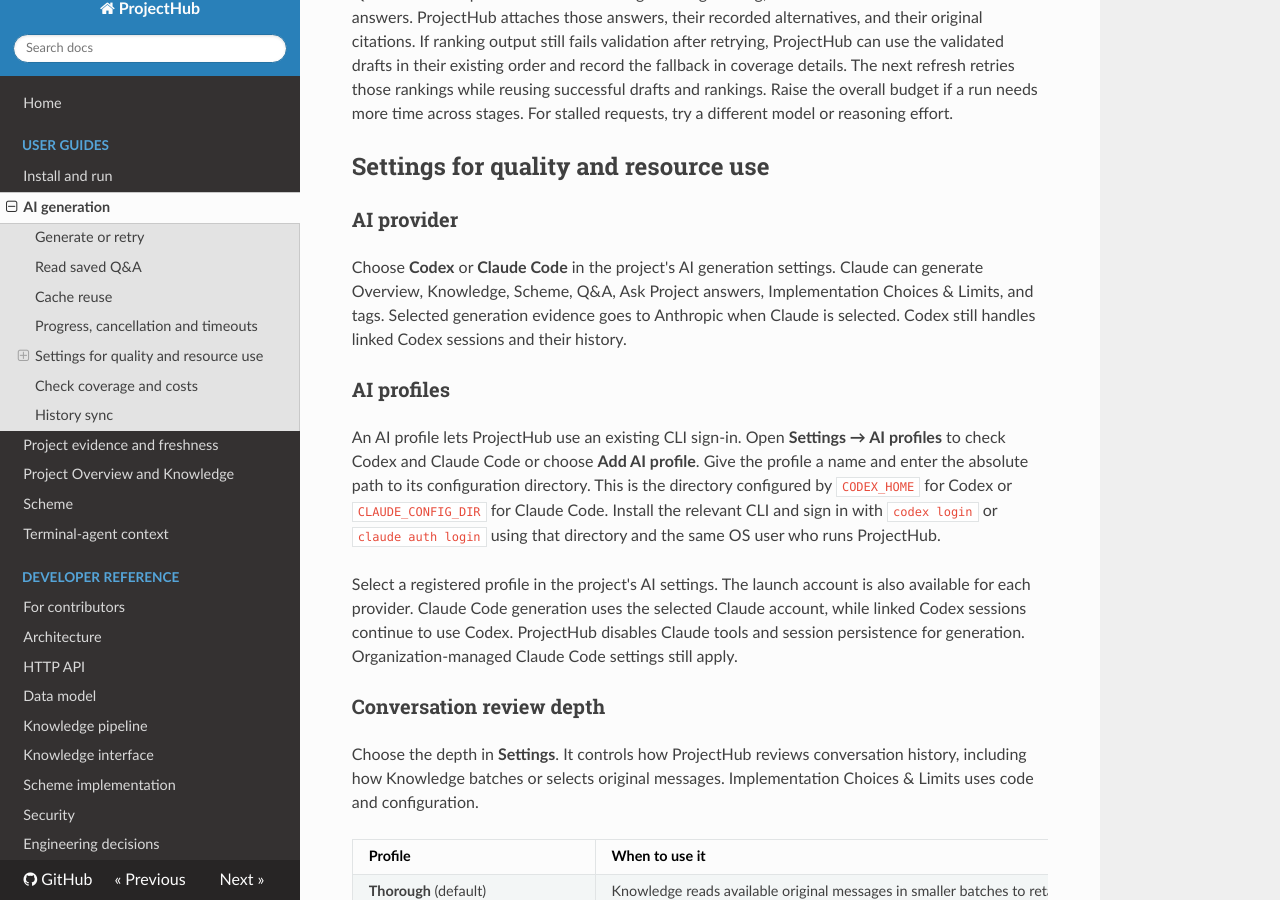
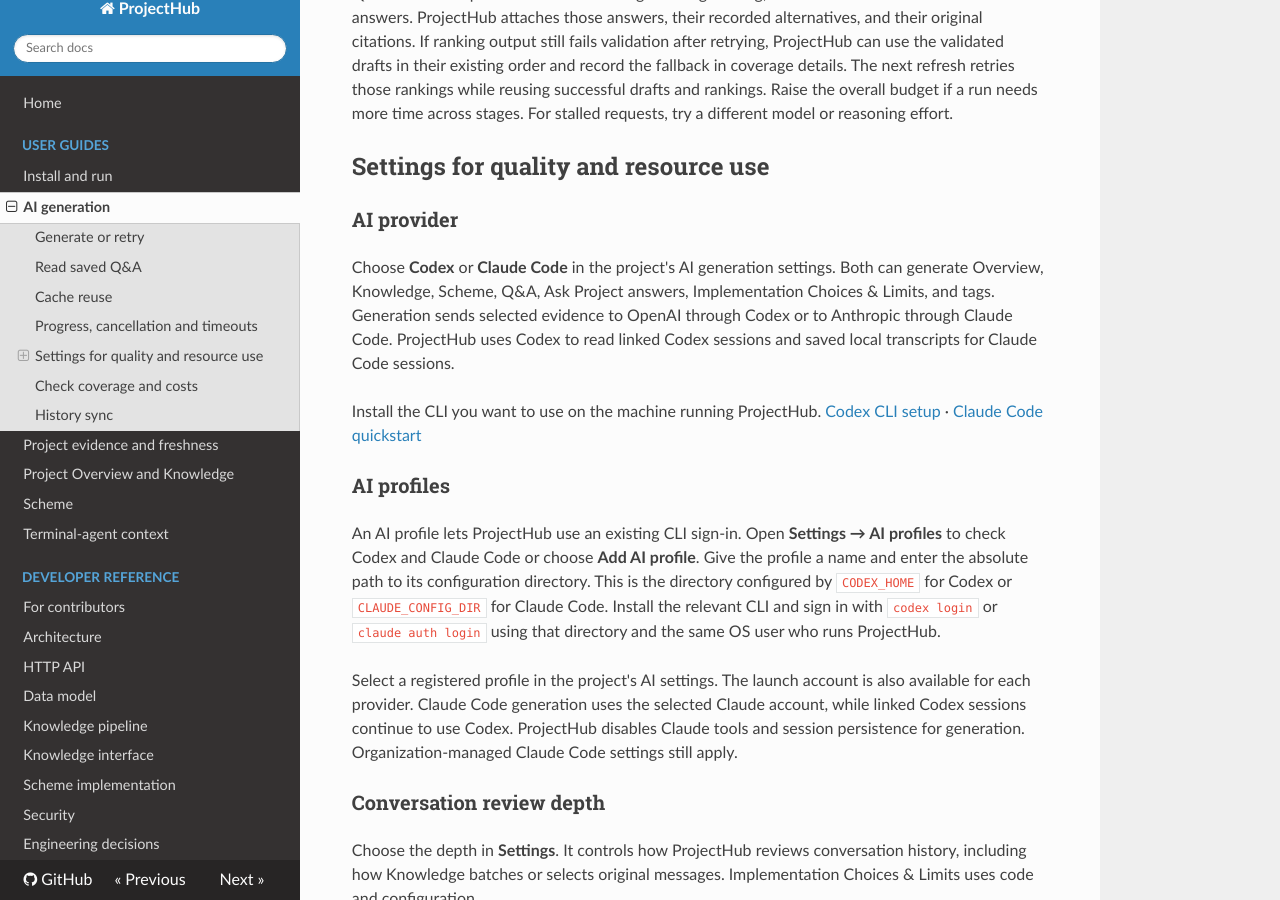
Before and after one commit to avnikonenko/ProjectHub, an MkDocs documentation site: the page built from docs/AI_GENERATION.md, in a window 1280 px wide and 900 px high, scrolled down 3006 px. Built offline with MkDocs 1.6.1, drawn with Linux system fonts in a browser that asks for light colours; nearby versions of some CDN libraries.

Commit message:
Document Claude Code alongside Codex

```diff
--- a/docs/AI_GENERATION.md
+++ b/docs/AI_GENERATION.md
@@ -105,10 +105,13 @@ requests, try a different model or reasoning effort.
 ### AI provider
 
 Choose **Codex** or **Claude Code** in the project's AI generation settings.
-Claude can generate Overview, Knowledge, Scheme, Q&A, Ask Project answers,
-Implementation Choices & Limits, and tags. Selected generation evidence goes
-to Anthropic when Claude is selected. Codex still handles linked Codex sessions
-and their history.
+Both can generate Overview, Knowledge, Scheme, Q&A, Ask Project answers,
+Implementation Choices & Limits, and tags. Generation sends selected evidence
+to OpenAI through Codex or to Anthropic through Claude Code. ProjectHub uses
+Codex to read linked Codex sessions and saved local transcripts for Claude Code sessions.
+
+Install the CLI you want to use on the machine running ProjectHub.
+[Codex CLI setup](https://learn.chatgpt.com/docs/codex/cli) · [Claude Code quickstart](https://code.claude.com/docs/en/quickstart)
 
 ### AI profiles
 
```
Also changed, not shown: README.md (+8 -6 lines), docs/GETTING_STARTED.md (+4 -4 lines), docs/PROJECT_EVIDENCE.md (+3 -2 lines), docs/PROJECT_KNOWLEDGE_UI.md (+2 -3 lines), docs/README.md (+5 -4 lines).
